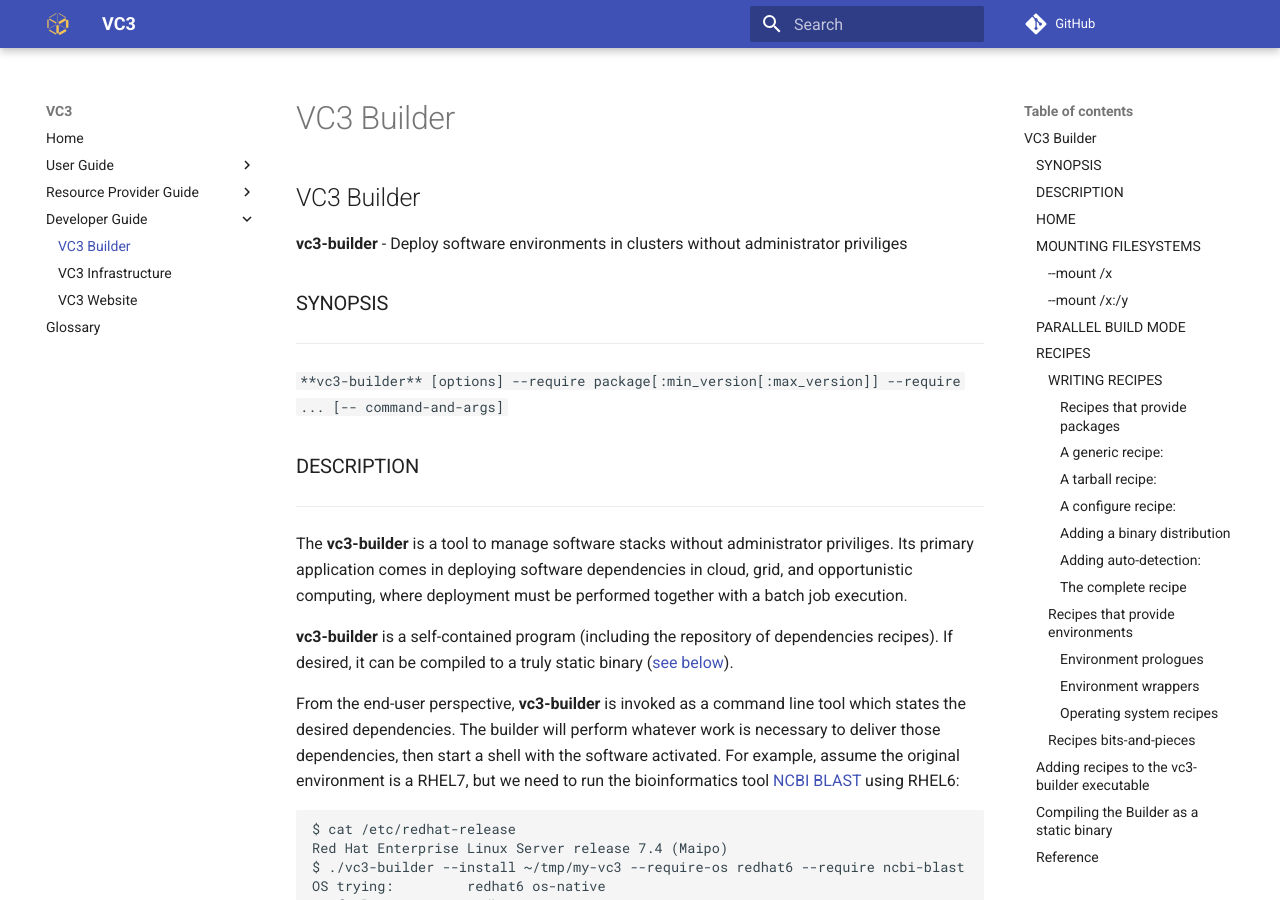
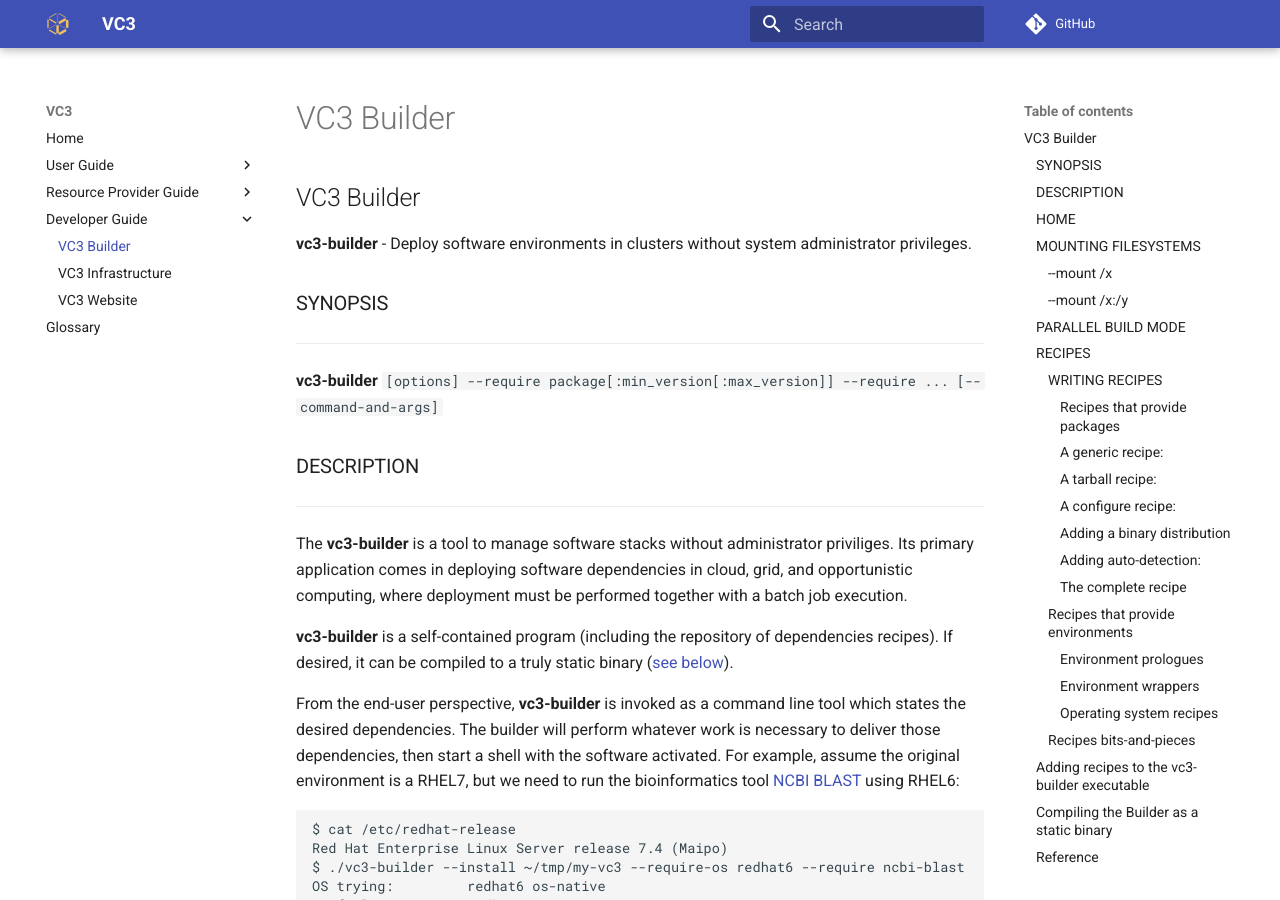
Before and after one commit to vc3-project/vc3-mkdocs, an MkDocs documentation site: the page built from docs/devguide/builder.md, in a window 1280 px wide and 900 px high. Built offline with MkDocs 1.6.1 and Material for MkDocs 9.7.7, drawn with Linux system fonts in a browser that asks for light colours; comment, search, counter and statistics services are not loaded; old or Windows-style settings are respelled for this version of MkDocs.

Commit message:
cosmetic, spelling

```diff
--- a/docs/devguide/builder.md
+++ b/docs/devguide/builder.md
@@ -1,11 +1,11 @@
 ## VC3 Builder
 
-**vc3-builder** - Deploy software environments in clusters without administrator priviliges
+**vc3-builder** - Deploy software environments in clusters without system administrator privileges.
 
 ### SYNOPSIS
 --------
 
-`**vc3-builder** [options] --require package[:min_version[:max_version]] --require ... [-- command-and-args]`
+**vc3-builder** `[options] --require package[:min_version[:max_version]] --require ... [-- command-and-args]`
 
 ### DESCRIPTION
 -----------
```
